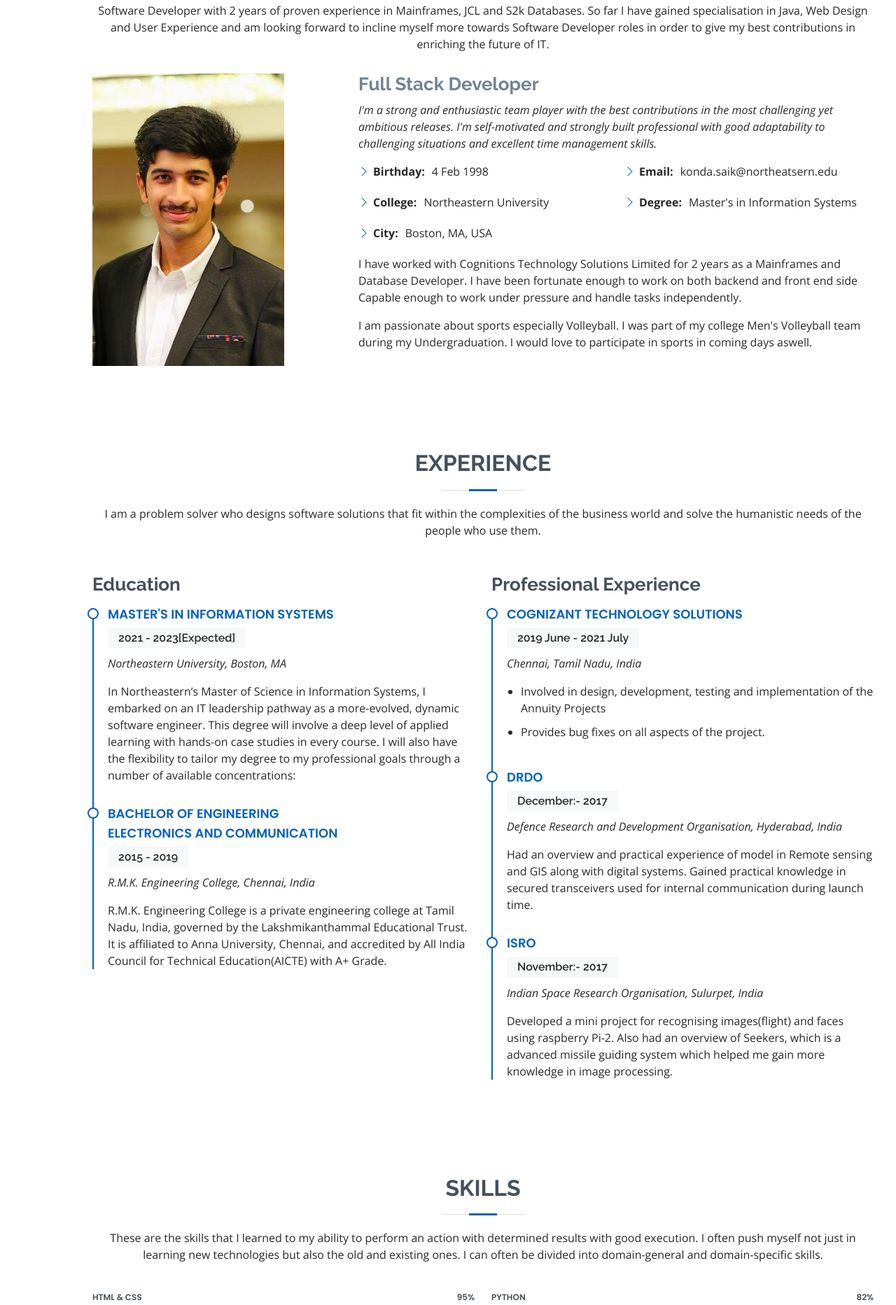
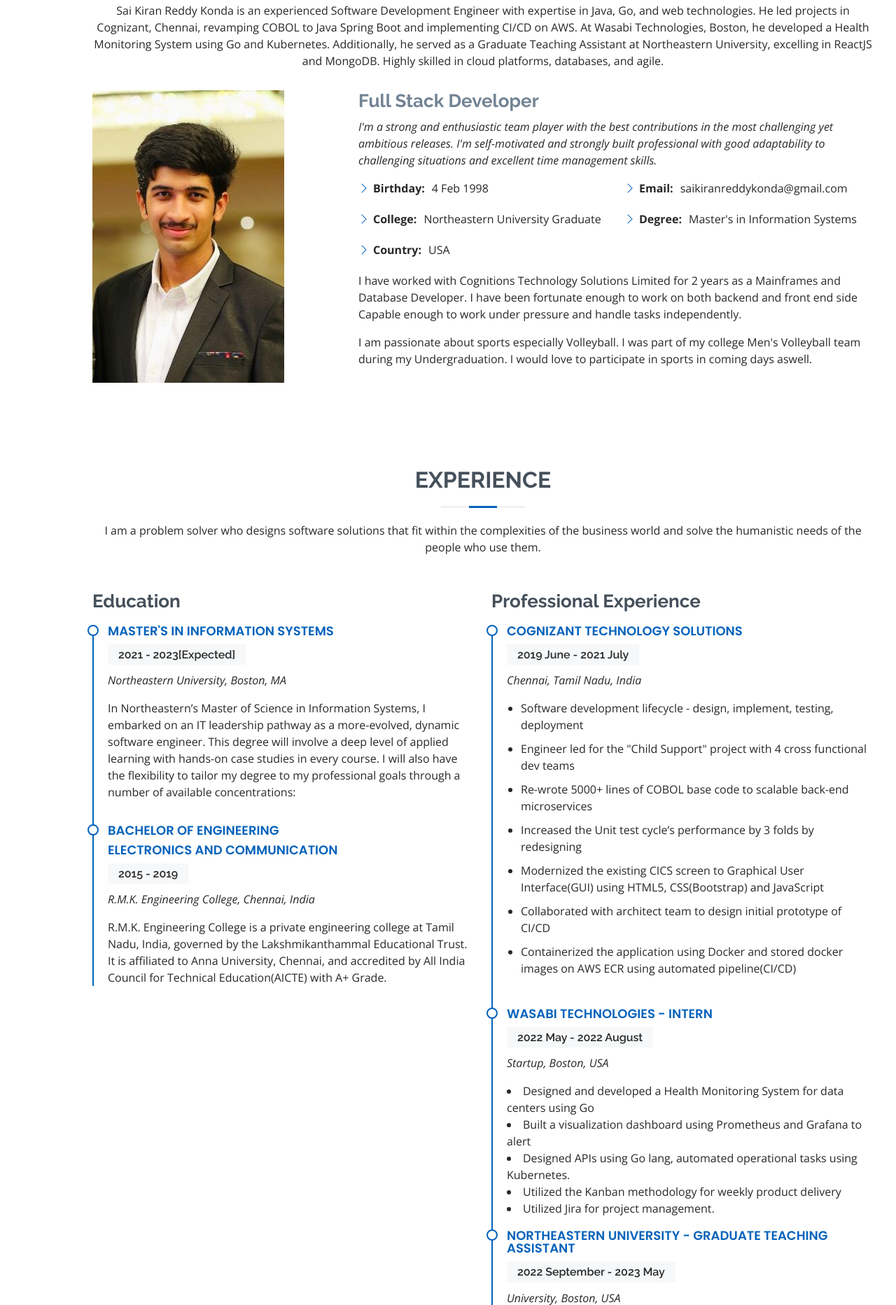
Before and after one commit to sai-kiran-r/sai-kiran-r.github.io, a plain HTML site: page index.html in a window 1280 px wide. Shown: the part 935-2800 px from the top of the page at 70% size. Drawn offline with nearby package versions, Linux system fonts and the light colour scheme; files whose address does not match are found by name.

Commit message:
Information updtae

```diff
--- a/index.html
+++ b/index.html
@@ -48,7 +48,7 @@
         <section id="hero" class="d-flex flex-column justify-content-center">
           <div class="container" data-aos="zoom-in" data-aos-delay="100">
             <h1>Sai Kiran Reddy Konda</h1>
-            <p>Expertise in <span class="typed" data-typed-items="Full Stack, System Design, Dev-Ops, Programming"></span></p>
+            <p>Expertise in <span class="typed" data-typed-items="FrontEnd, Backend Engineer, Dev-Ops"></span></p>
             <div class="social-links">
               <!-- <a href="#" class="twitter"><i class="bx bxl-twitter"></i></a>
               <a href="#" class="facebook"><i class="bx bxl-facebook"></i></a>
@@ -67,10 +67,16 @@
 
               <div class="section-title">
                 <h2>About</h2>
-                <p>
+                <!-- <p>
                   Software Developer with 2 years of proven experience in Mainframes, JCL and S2k Databases.
                   So far I have gained specialisation in Java,
                   Web Design and User Experience and am looking forward to incline myself more towards Software Developer roles in order to give my best contributions in enriching the future of IT.
+                </p> -->
+                <p>
+                  Sai Kiran Reddy Konda is an experienced Software Development Engineer with expertise in Java, Go, and web technologies.
+                  He led projects in Cognizant, Chennai, revamping COBOL to Java Spring Boot and implementing CI/CD on AWS. At Wasabi Technologies, Boston, he developed a Health Monitoring System using Go and Kubernetes.
+                  Additionally, he served as a Graduate Teaching Assistant at Northeastern University, excelling in ReactJS and MongoDB.
+                  Highly skilled in cloud platforms, databases, and agile.
                 </p>
               </div>
 
@@ -89,15 +95,15 @@
                     <div class="col-lg-6">
                       <ul>
                         <li><i class="bi bi-chevron-right"></i> <strong>Birthday:</strong> <span>4 Feb 1998</span></li>
-                        <li><i class="bi bi-chevron-right"></i> <strong>College:</strong> <span>Northeastern University</span></li>
+                        <li><i class="bi bi-chevron-right"></i> <strong>College:</strong> <span>Northeastern University Graduate</span></li>
                         <!-- <li><i class="bi bi-chevron-right"></i> <strong>Phone:</strong> <span>+1 857 415 0925</span></li> -->
-                        <li><i class="bi bi-chevron-right"></i> <strong>City:</strong> <span>Boston, MA, USA</span></li>
+                        <li><i class="bi bi-chevron-right"></i> <strong>Country:</strong> <span>USA</span></li>
                       </ul>
                     </div>
                     <div class="col-lg-6">
                       <ul>
                         <!-- <li><i class="bi bi-chevron-right"></i> <strong>Age:</strong> <span>30</span></li> -->
-                        <li><i class="bi bi-chevron-right"></i> <strong>Email:</strong> <span>konda.saik@northeatsern.edu</span></li>
+                        <li><i class="bi bi-chevron-right"></i> <strong>Email:</strong> <span>saikiranreddykonda@gmail.com</span></li>
                         <li><i class="bi bi-chevron-right"></i> <strong>Degree:</strong> <span>Master's in Information Systems</span></li>
                         <!-- <li><i class="bi bi-chevron-right"></i> <strong>Freelance:</strong> <span>Available</span></li> -->
                       </ul>
@@ -287,19 +293,31 @@
                     <h5>2019 June - 2021 July</h5>
                     <p><em>Chennai, Tamil Nadu, India </em></p>
                     <ul>
-                      <li>Involved in design, development, testing and implementation of the Annuity Projects</li>
-                      <li>Provides bug fixes on all aspects of the project. </li>
+                      <!-- <li>Involved in design, development, testing and implementation of the Annuity Projects</li>
+                      <li>Provides bug fixes on all aspects of the project. </li> -->
+                      <li>Software development lifecycle - design, implement, testing, deployment</li>
+                      <li>Engineer led for the "Child Support" project with 4 cross functional dev teams</li>
+                      <li>Re-wrote 5000+ lines of COBOL base code to scalable back-end microservices</li>
+                      <li>Increased the Unit test cycle’s performance by 3 folds by redesigning</li>
+                      <li>Modernized the existing CICS screen to Graphical User Interface(GUI) using HTML5, CSS(Bootstrap) and JavaScript</li>
+                      <li>Collaborated with architect team to design initial prototype of CI/CD</li>
+                      <li>Containerized the application using Docker and stored docker images on AWS ECR using automated pipeline(CI/CD)</li>
                       <!-- <li>Supervise the assessment of all graphic materials in order to ensure quality and accuracy of the design</li> -->
                       <!-- <li>Oversee the efficient use of production project budgets ranging from $2,000 - $25,000</li> -->
                     </ul>
                   </div>
                   <div class="resume-item">
-                    <h4>DRDO </h4>
-                    <h5>December:- 2017</h5>
-                    <p><em>Defence Research and Development Organisation, Hyderabad, India</em></p>
-                    <p>Had an overview and practical experience of model in Remote sensing and GIS along with digital systems.
+                    <h4>Wasabi Technologies - Intern</h4>
+                    <h5>2022 May - 2022 August</h5>
+                    <p><em>Startup, Boston, USA</em></p>
+                    <!-- <p>Had an overview and practical experience of model in Remote sensing and GIS along with digital systems.
                       Gained practical knowledge in secured transceivers used for internal communication during launch time.
-                    </p>
+                    </p> -->
+                    <li>Designed and developed a Health Monitoring System for data centers using Go </li>
+                    <li>Built a visualization dashboard using Prometheus and Grafana to alert </li>
+                    <li>Designed APIs using Go lang, automated operational tasks using Kubernetes.</li>
+                    <li>Utilized the Kanban methodology for weekly product delivery </li>
+                    <li>Utilized Jira for project management.</li>
                     <!-- <ul>
                       <li>Developed numerous marketing programs (logos, brochures,infographics, presentations, and advertisements).</li>
                       <li>Managed up to 5 projects or tasks at a given time while under pressure</li>
@@ -309,12 +327,17 @@
                   </div>
 
                   <div class="resume-item">
-                    <h4>ISRO </h4>
-                    <h5>November:- 2017</h5>
-                    <p><em> Indian Space Research Organisation, Sulurpet, India</em></p>
-                    <p>Developed a mini project for recognising images(flight) and faces using raspberry Pi-2.
+                    <h4>Northeastern University - Graduate Teaching Assistant </h4>
+                    <h5>2022 September - 2023 May</h5>
+                    <p><em> University, Boston, USA</em></p>
+                    <li>Contributed to development in creation of 10 assignments - Web Design</li>
+                    <li>Responsible for creating quizzes & grading on HTML, CSS and Java Script</li>
+                    <li>Teaching lab for a class of 95+ students on ReactJS, TypeScript</li>
+                    <li>Imparted lab for CRUD operations - MongoDB, NodeJS, ExpressJS</li>
+                    <!-- <p>Developed a mini project for recognising images(flight) and faces using raspberry Pi-2.
                       Also had an overview of Seekers, which is a advanced missile guiding system which helped me gain more knowledge in image processing.
-                    </p>
+                    </p> -->
+
                   </div>
 
                 </div>
@@ -731,8 +754,8 @@
                     <div class="email">
                       <i class="bi bi-envelope"></i>
                       <h4>Email:</h4>
-                      <a href="mailto:konda.saik@northeastern.edu">
-                      <p>konda.saik@northeastern.edu</p>
+                      <a href="mailto:saikiranreddykonda@gmail.com">
+                      <p>saikiranreddykonda@gmail.com</p>
                       </a>
                     </div>
                     <br>
@@ -740,13 +763,13 @@
                     <div class="address">
                       <i class="bi bi-geo-alt"></i>
                       <h4>Location:</h4>
-                      <p>75 st Alphonsus Street, Boston, MA 02120</p>
+                      <p>United States of America</p>
                     </div>
 
                     <div class="phone">
                       <i class="bi bi-phone"></i>
                       <h4>Call:</h4>
-                      <p>+1 781-514-5053</p>
+                      <p>+1 857-415-0925</p>
                     </div>
 
                   </div>
@@ -790,7 +813,7 @@
         <footer id="footer">
           <div class="container">
             <h3>Sai Kiran Reddy </h3>
-            <p>I am actively looking for Full oppurtinities starting from May 2023. </p>
+            <p>I am actively looking for Challanging Full time oppurtinities</p>
             <!-- <div class="social-links">
               <a href="#" class="twitter"><i class="bx bxl-twitter"></i></a>
               <a href="#" class="facebook"><i class="bx bxl-facebook"></i></a>
```
